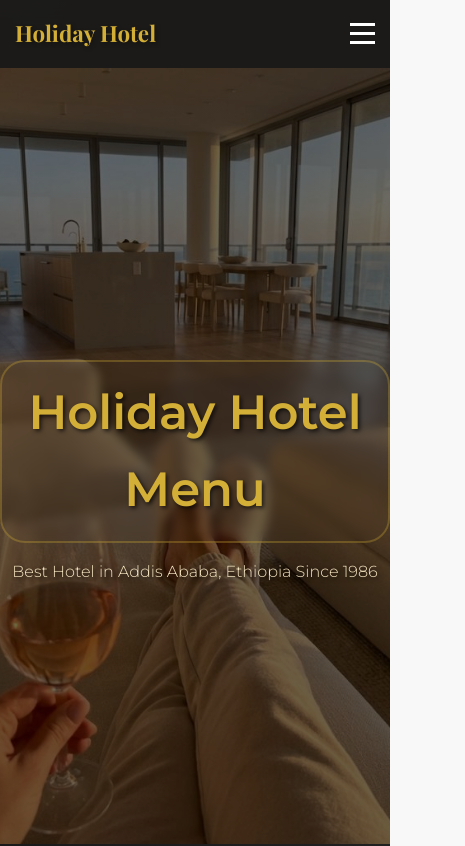
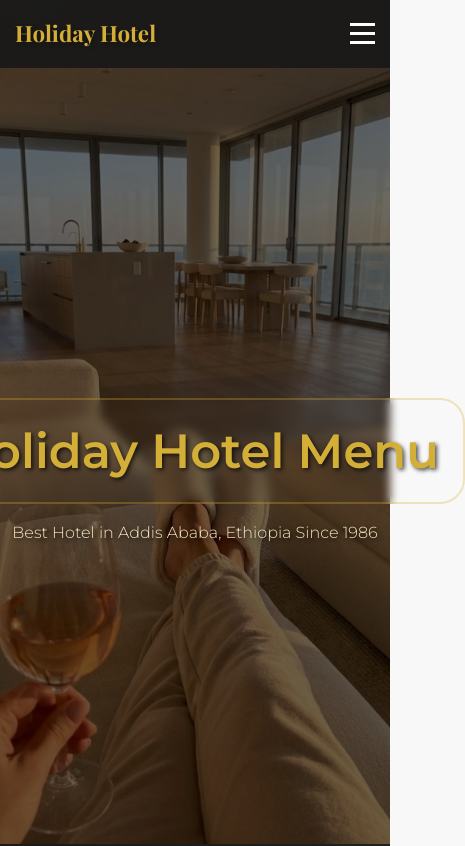
Before and after one commit to Wege0921/holiday-hotel, a Next.js app: page / in a window 390 px wide. Shown: the top 846 px of the page, 465 px wide, since content can reach past the window. Built offline with nearby package versions, Linux system fonts and the light colour scheme.

Commit message:
Fix mobile button text to stay on one line with nowrap

```diff
--- a/app/globals.css
+++ b/app/globals.css
@@ -205,10 +205,11 @@ h1, h2, h3 {
     }
 
     .hero-title-btn {
-        font-size: 1.5rem;
+        font-size: 1.2rem;
         padding: 0.6rem 1.2rem;
         border: 1px solid rgba(212, 175, 55, 0.3);
         border-radius: 20px;
+        white-space: nowrap;
     }
 
     .hero-title-btn:hover {
```
